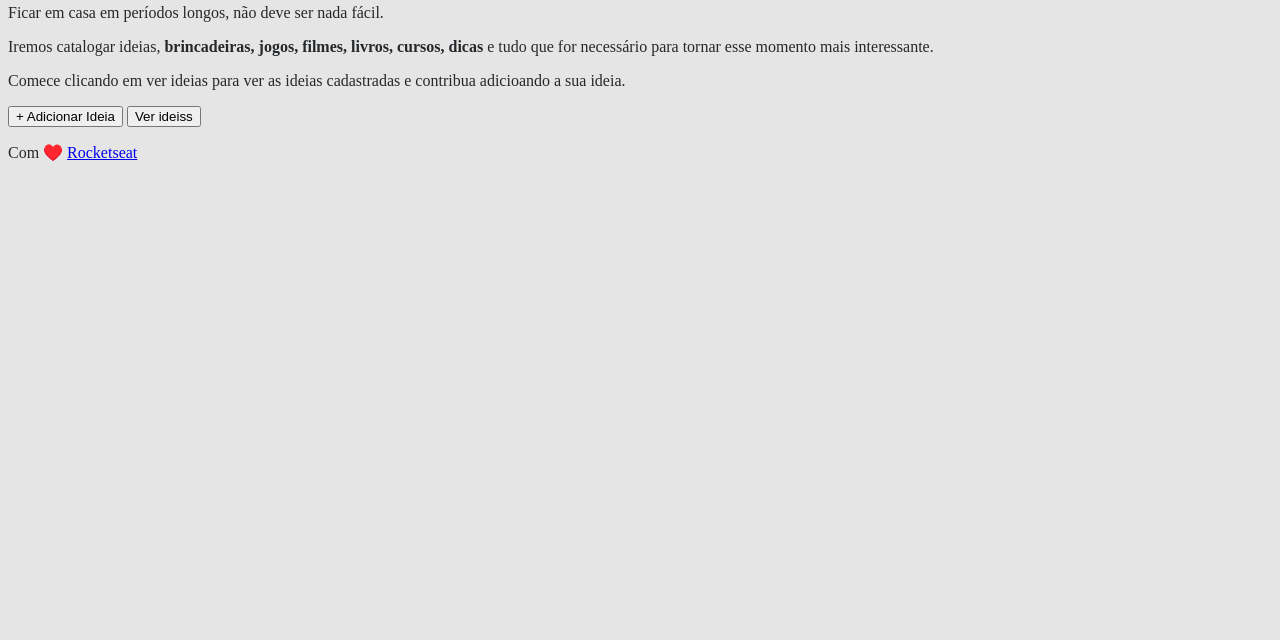
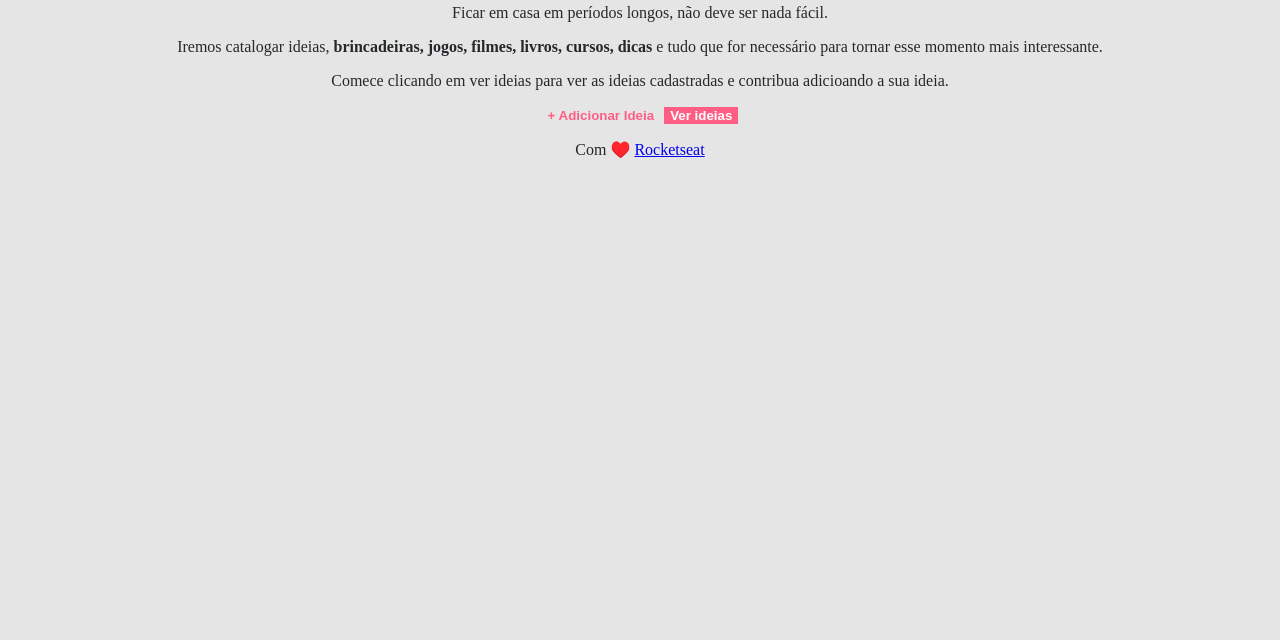
Before and after one commit to EricLoBin/WorkshopDev-Especial-Rocketseat, a plain HTML site: page index.html in a window 1280 px wide. Shown: the part 160-800 px from the top of the page. Drawn offline with Linux system fonts and the light colour scheme.

Commit message:
[UPDATE] Aula 1

```diff
--- a/index.html
+++ b/index.html
@@ -6,9 +6,26 @@
     <title>Cassa Criativa</title>
 
     <style>
-        body{
+        body {
             background: #e5e5e5;
             color: #25282b;
+
+            text-align: center;
+        }
+
+        button {
+            color: #ff5e84;
+
+            border: none;
+
+            font-weight: bold;
+
+            background: none;
+        }
+
+        .fat {
+            color: #ffffff;
+            background: #ff5e84;
         }
     </style>
 
@@ -28,7 +45,7 @@
     </p>
 
     <button>+ Adicionar Ideia</button>
-    <button>Ver ideiss</button>
+    <button class="fat" >Ver ideias</button>
 
     <p id="footer">
         Com ♥️ <a href="http://rocketseat.com.br">Rocketseat</a>
```
